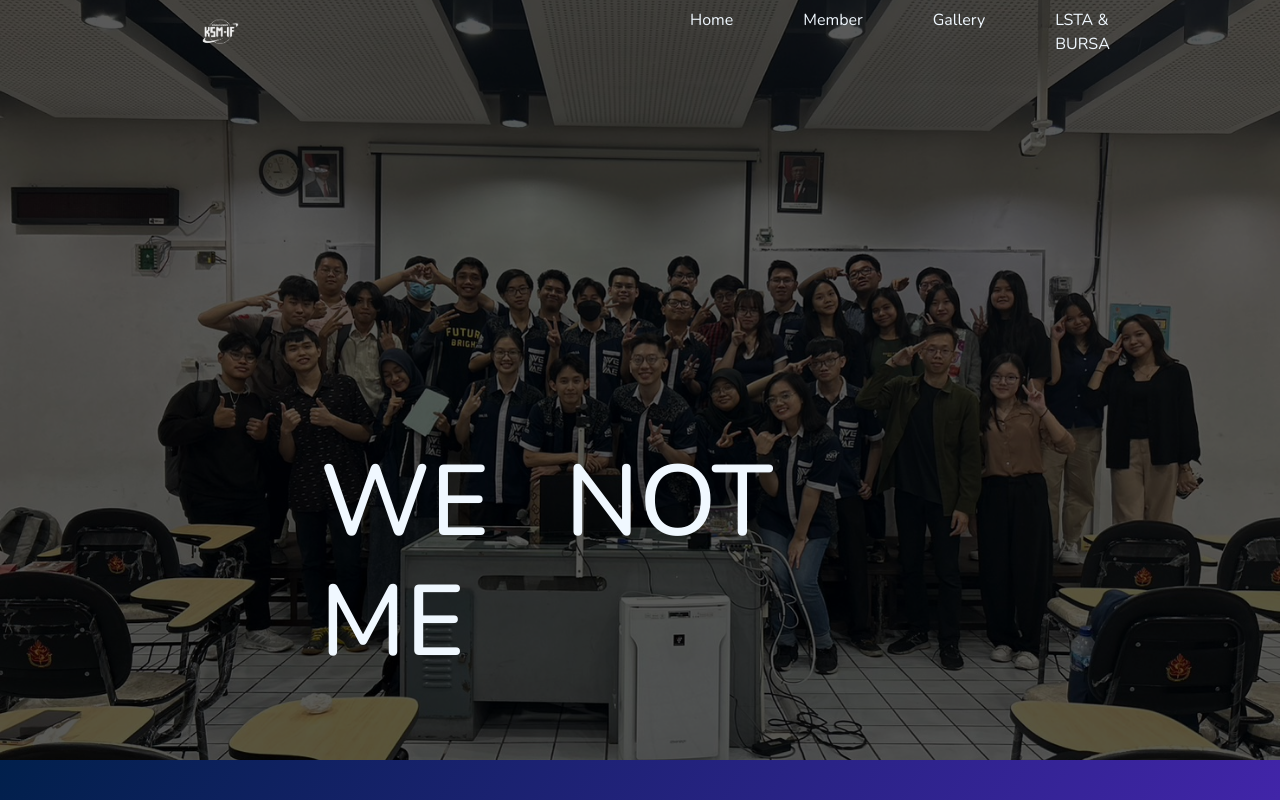
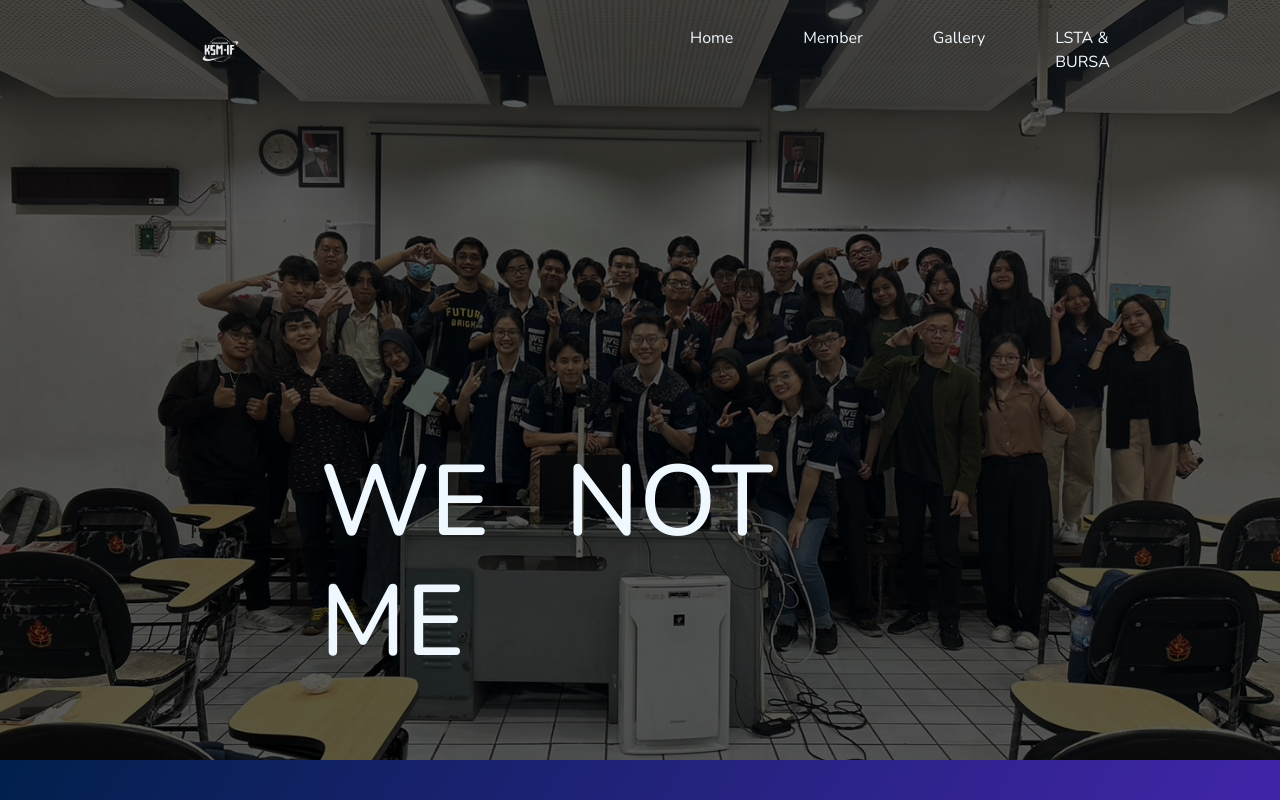
Before and after one commit to Styaaa/new-ksm, a website: page index.html in a window 1280 px wide. Shown: the top 800 px of the page. Drawn offline with nearby package versions, Linux system fonts and the light colour scheme.

Commit message:
update style.css

```diff
--- a/style/style.css
+++ b/style/style.css
@@ -63,7 +63,7 @@ radial-gradient(at 15% 23%, hsla(248,100%,76%,1) 0px, transparent 50%); */
 .home-content img {
     width: 100%;
     object-fit: cover;
-    height: 100vh;
+    height: 100%;
     z-index: 0;
     position: relative;
 
@@ -80,7 +80,7 @@ nav {
     background-color: transparent;
     z-index: 2;
     transition: background-color 0.4s ease-out;
-    height: 60px;
+    height: 100px;
 }
 
 .navbar {
```
Also changed, not shown: dist/output.css.
